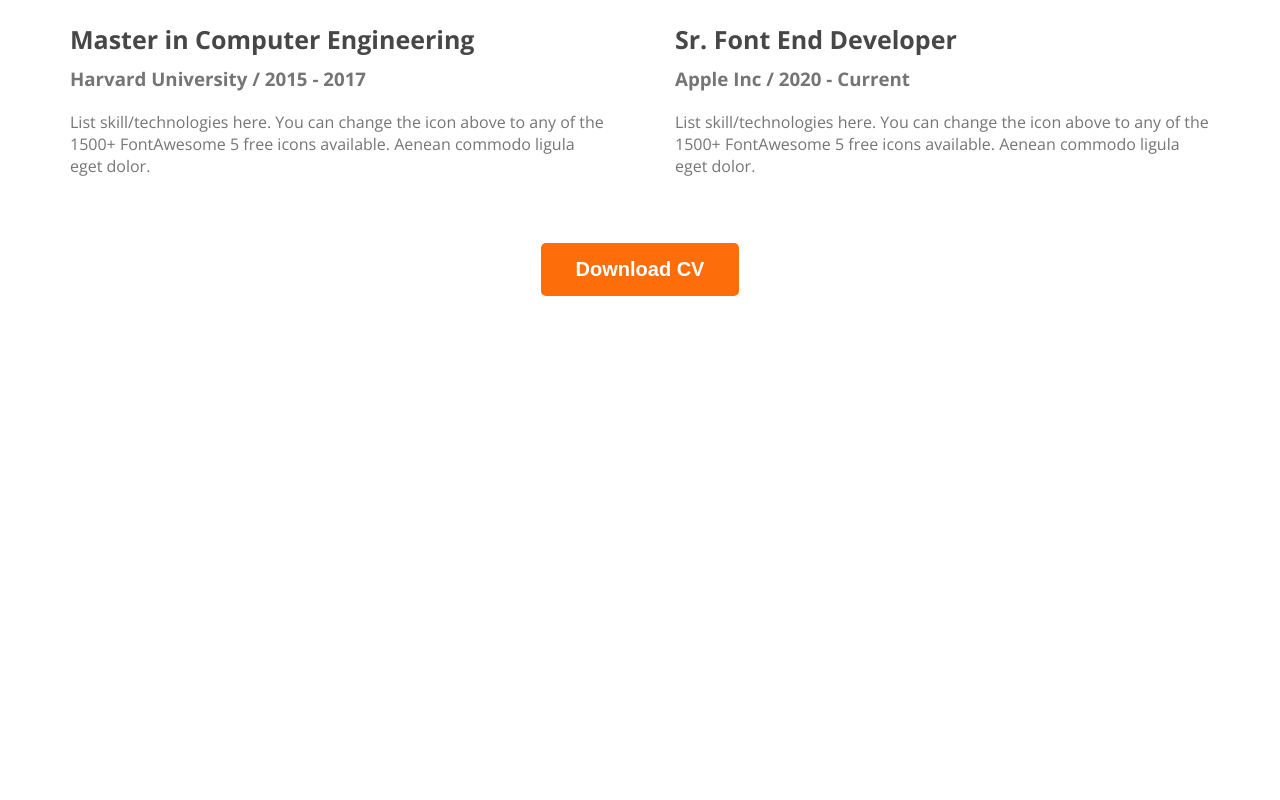
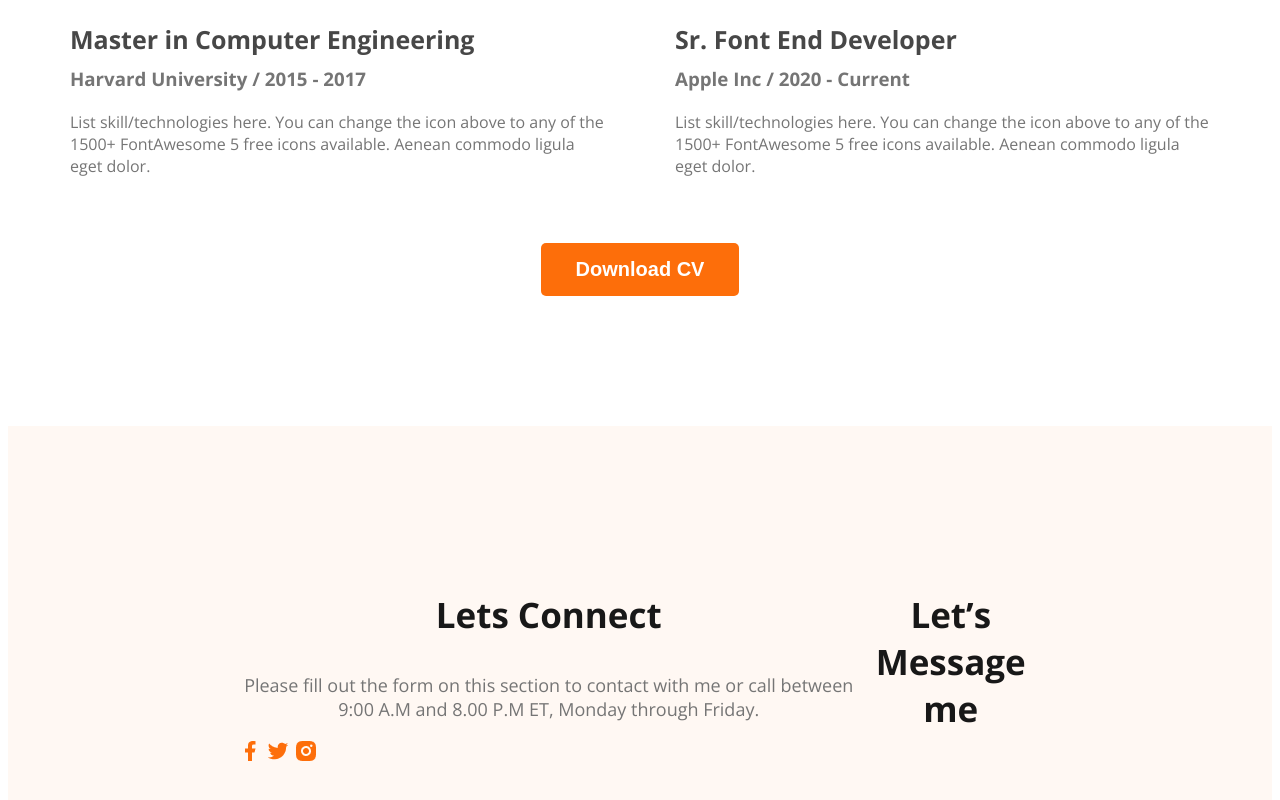
Before and after one commit to Its-Rafin/webdeveloper-protfolio, a plain HTML site: page index.html in a window 1280 px wide. Shown: the part 2885-3685 px from the top of the page. Before the commit the page ends 3189 px from the top, so only its background shows below. Drawn offline with nearby package versions, Linux system fonts and the light colour scheme.

Commit message:
basic footer

```diff
--- a/index.html
+++ b/index.html
@@ -163,7 +163,18 @@
         </section>
     </main>
     <footer>
-
+        <div class="footer-column">
+            <h3 class="section-title">Lets Connect</h3>
+            <p class="section-description">Please fill out the form on this section to contact with me or call between 9:00 A.M and 8.00 P.M ET, Monday through Friday.</p>
+            <div class="social-links">
+                <a href=""><img src="images/icons/facebook.png" alt=""></a>
+                <a href=""><img src="images/icons/twitter.png" alt=""></a>
+                <a href=""><img src="images/icons/insta.png" alt=""></a>
+            </div>
+        </div>
+        <div class="footer-column">
+            <h3 class="section-title">Let’s Message me</h3>
+        </div>
     </footer>
 
 </body>
--- a/styles/portfolio.css
+++ b/styles/portfolio.css
@@ -187,4 +187,12 @@ main section {
 .download-cv{
     text-align: center;
     margin-top: 50px;
+
 }
+/* footer style */
+footer{
+    background-color: #FFF8F3;
+    display: flex;
+    padding: 130px 230px;
+    margin-top: 130px;
+}
```
